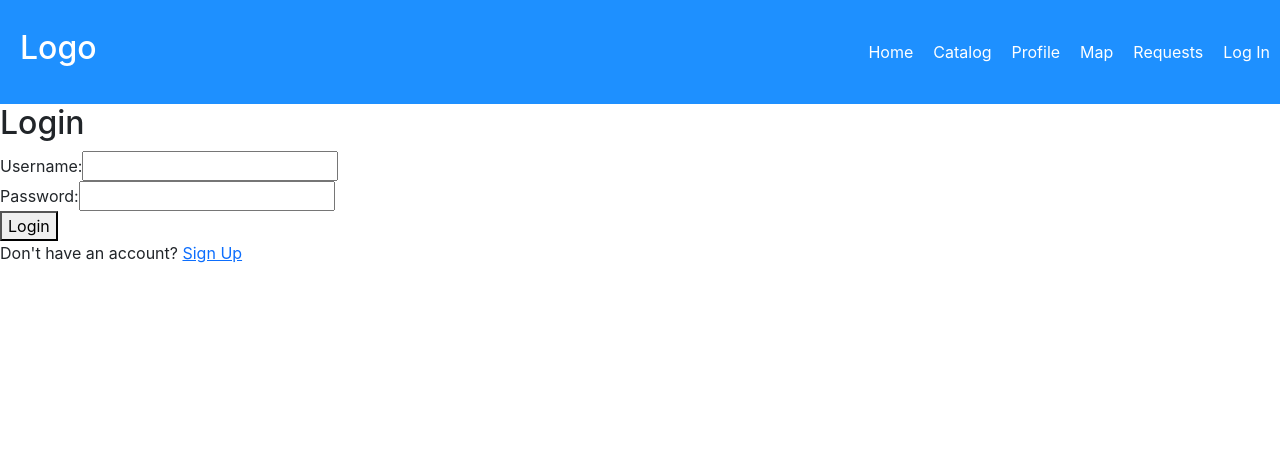
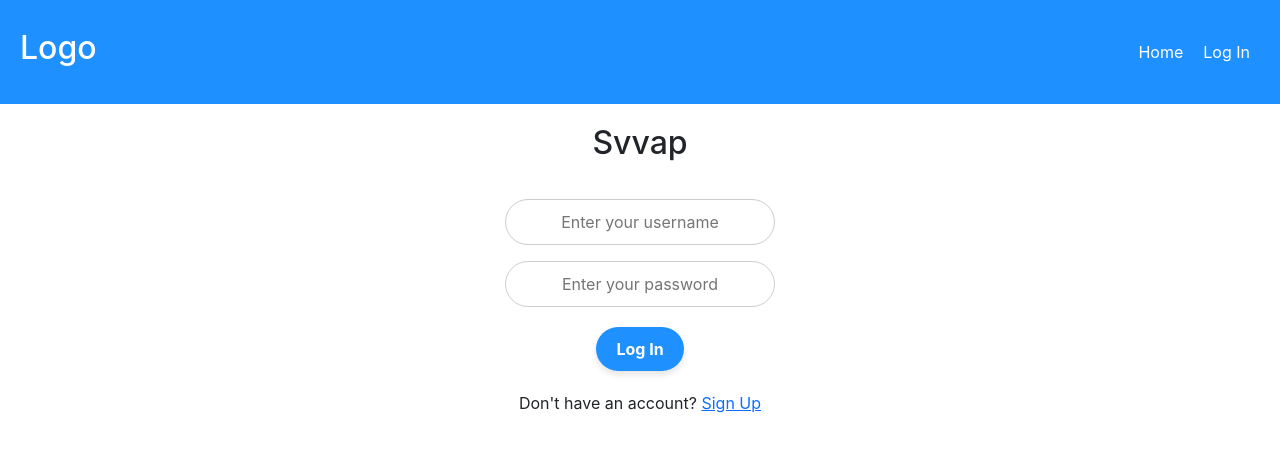
Before and after one commit to heliochromic/books-swap-rest-app, a React (Create React App) app in the folder frontend/: page /login in a window 1280 px wide. Shown: the top 452 px of the page. Built offline with nearby package versions, Linux system fonts and the light colour scheme.

Commit message:
conditional rendering on header, styles for login page

```diff
--- a/frontend/src/App.css
+++ b/frontend/src/App.css
@@ -5,5 +5,4 @@ main {
 
 section {
     margin: 0 auto;
-    /*max-width: 1200px;*/
 }
--- a/frontend/src/Header/Header.css
+++ b/frontend/src/Header/Header.css
@@ -23,3 +23,6 @@ header > nav > div > a{
     text-decoration: none;
     color: white;
 }
+.login-ref{
+    margin-right: 20px;
+}
--- a/frontend/src/Header/Header.jsx
+++ b/frontend/src/Header/Header.jsx
@@ -45,24 +45,24 @@ const Header = () => {
                     <div>
                         <Link to="/">Home</Link>
                     </div>
-                    <div>
+                    {isAuthenticated && <div>
                         <Link to="/catalog">Catalog</Link>
-                    </div>
-                    <div>
+                    </div>}
+                    {isAuthenticated && <div>
                         <Link to="/profile">Profile</Link>
-                    </div>
-                    <div>
+                    </div>}
+                    {isAuthenticated && <div>
                         <Link to="/map">Map</Link>
-                    </div>
+                    </div>}
 
-                    <div className="offcanvasButton" type="button" data-bs-toggle="offcanvas"
-                            data-bs-target="#offcanvasWithBothOptions" aria-controls="offcanvasWithBothOptions"
-                            title="Open Offcanvas">
+                    {isAuthenticated && <div className="offcanvasButton" type="button" data-bs-toggle="offcanvas"
+                          data-bs-target="#offcanvasWithBothOptions" aria-controls="offcanvasWithBothOptions"
+                          title="Open Offcanvas">
                         Requests
-                    </div>
+                    </div>}
 
                     {!isAuthenticated && (
-                        <div>
+                        <div className="login-ref">
                             <Link to="/login">Log In</Link>
                         </div>
                     )}
--- a/frontend/src/Login/LoginPage.jsx
+++ b/frontend/src/Login/LoginPage.jsx
@@ -1,6 +1,7 @@
 import React, { useState } from 'react';
 import axios from 'axios';
 import { useNavigate, Link } from 'react-router-dom';
+import './login.css';
 
 const LoginPage = ({ setIsAuthenticated }) => {
     const [username, setUsername] = useState('');
@@ -29,35 +30,40 @@ const LoginPage = ({ setIsAuthenticated }) => {
 
     return (
         <div>
-            <h2>Login</h2>
+            <h2>Svvap</h2>
+            <div className='login-container'>
             <form onSubmit={handleLogin}>
-                <div>
-                    <label htmlFor="username">Username:</label>
+                <div className='username-div'>
                     <input
                         type="text"
                         id="username"
                         value={username}
                         onChange={(e) => setUsername(e.target.value)}
                         required
+                        placeholder={username ? '' : 'Enter your username'}
+                        onFocus={(e) => e.target.placeholder = ''}
+                        onBlur={(e) => e.target.placeholder = username ? '' : 'Enter your username'}
                     />
                 </div>
-                <div>
-                    <label htmlFor="password">Password:</label>
+                <div className="password-div">
                     <input
                         type="password"
                         id="password"
                         value={password}
                         onChange={(e) => setPassword(e.target.value)}
                         required
+                        placeholder={password ? '' : 'Enter your password'}
+                        onFocus={(e) => e.target.placeholder = ''}
+                        onBlur={(e) => e.target.placeholder = password ? '' : 'Enter your password'}
                     />
                 </div>
-                {error && <p style={{color: 'red'}}>{error}</p>}
-                <button type="submit">Login</button>
+                {error && <p style={{ color: 'red' }}>{error}</p>}
+                <button type="submit" className='login-button'>Log In</button>
             </form>
-            <p>
+            <p className="signup-message">
                 Don't have an account? <Link to="/signup">Sign Up</Link>
             </p>
-
+                </div>
         </div>
     );
 };
--- /dev/null
+++ b/frontend/src/Login/login.css
@@ -0,0 +1,72 @@
+.login-container, #root > div > main > section > div{
+    margin-top: 20px;
+    display: flex;
+    flex-direction: column;
+    justify-content: center;
+    align-items: center;
+}
+form{
+    display: flex;
+    flex-direction: column;
+    align-items: center;
+    text-align: center;
+}
+.username-div > label, .password-div > label{
+    margin: 10px;
+}
+
+.login-button {
+    margin-top: 10px;
+    background: linear-gradient(135deg, dodgerblue, dodgerblue);
+    border: none;
+    border-radius: 25px;
+    color: white;
+    cursor: pointer;
+    font-size: 16px;
+    font-weight: bold;
+    padding: 10px 20px;
+    text-align: center;
+    text-decoration: none;
+    transition: background 0.3s, transform 0.3s;
+    box-shadow: 0 4px 6px rgba(0, 0, 0, 0.1);
+}
+
+.login-button:hover {
+    background: linear-gradient(135deg, dodgerblue,dodgerblue);
+    transform: scale(1.05);
+}
+
+.login-button:active {
+    transform: scale(0.95);
+    box-shadow: 0 2px 4px rgba(0, 0, 0, 0.1);
+}
+
+.login-button:focus {
+    outline: none;
+    box-shadow: 0 0 0 3px dodgerblue;
+}
+
+.password-div > input, .username-div > input{
+    width: 100%;
+    padding: 10px;
+    margin: 8px 0;
+    display: inline-block;
+    border: 1px solid #ccc;
+    border-radius: 25px;
+    box-sizing: border-box;
+    transition: border-color 0.3s, box-shadow 0.3s;
+    font-size: 16px;
+    text-align: center;
+    outline: none;
+}
+
+.password-div > input:focus, .username-div > input:focus{
+    border-color: #6b73ff;
+    box-shadow: 0 0 5px rgba(107, 115, 255, 0.5);
+}
+.password-div > input{
+    margin-bottom: 10px;
+}
+.signup-message{
+    margin-top: 20px;
+}
```
Also changed, not shown: frontend/src/Header/Logout.jsx (+2 -24 lines).
